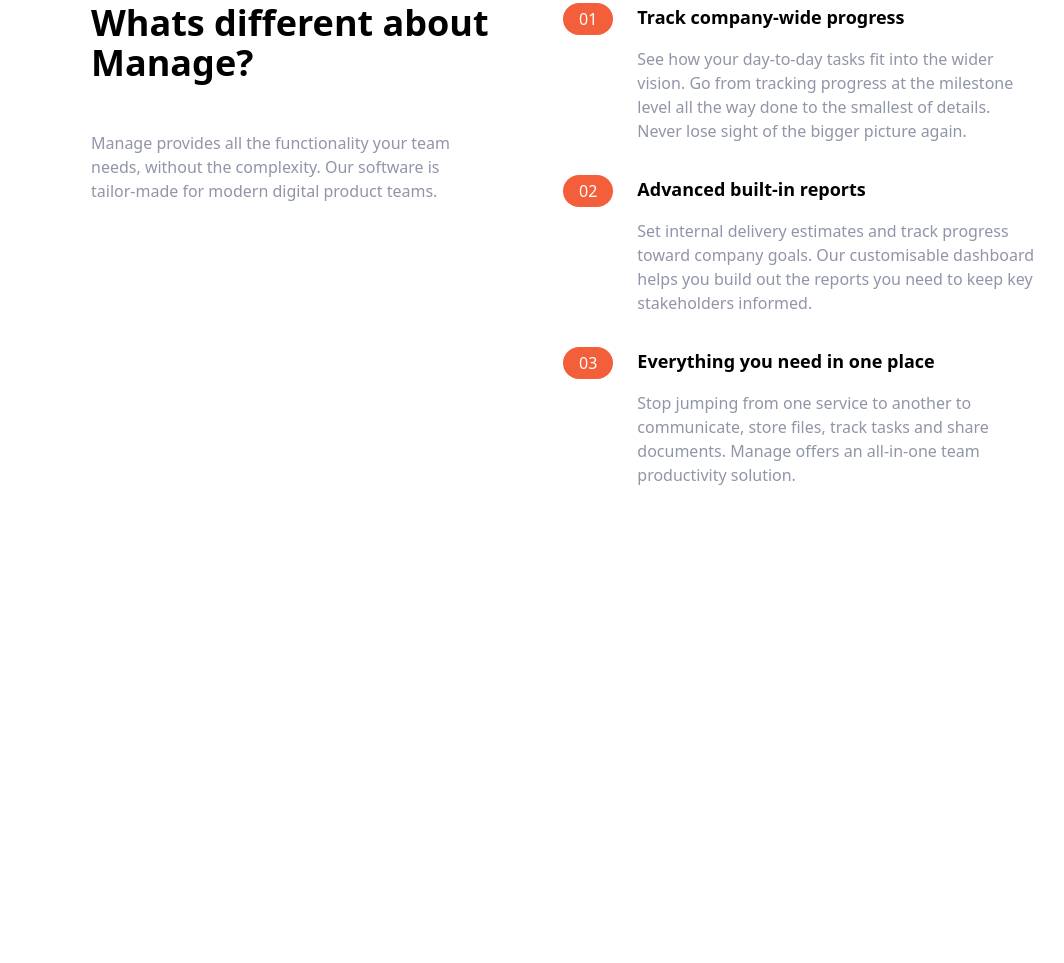
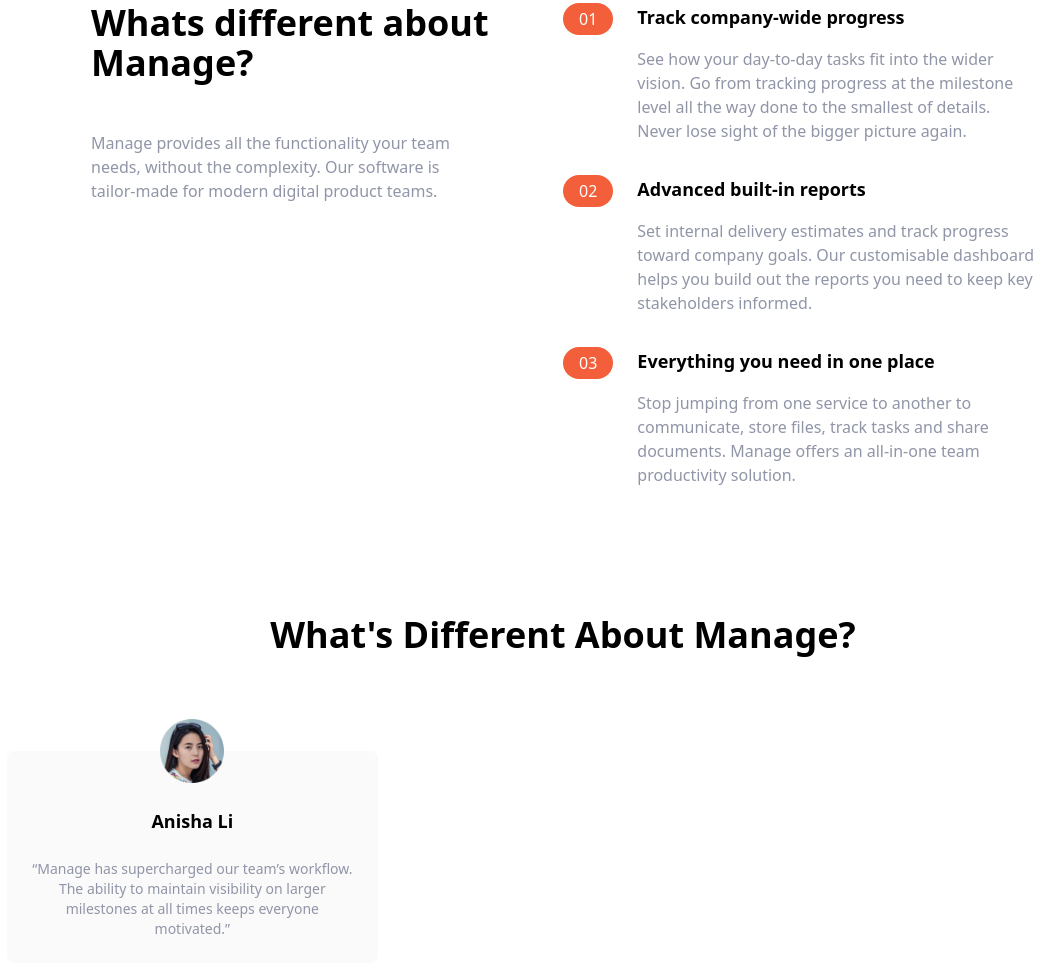
Before and after one commit to rajesh-mondal/manage-landing-tailwind, a website: page index.html in a window 1280 px wide. Shown: the part 653-1616 px from the top of the page, without its empty margins (77-1141 px from the left). Before the commit the page ends 1140 px from the top, so only its background shows below. Drawn offline with Linux system fonts and the light colour scheme.

Commit message:
working with testimonials section ♻️

```diff
--- a/index.html
+++ b/index.html
@@ -141,5 +141,28 @@
             </div>
         </div>
     </section>
+    <!-- Testimonials -->
+    <section id="testimonials">
+        <!-- Container to heading and testm blocks -->
+        <div class="max-w-6xl px-5 mx-auto mt-32 text-center">
+            <!-- Heading -->
+            <h2 class="text-4xl font-bold text-center">
+                What's Different About Manage?
+            </h2>
+            <!-- Testimonials Container -->
+            <div class="lex flex-col mt-24 md:flex-row md:space-x-6">
+                <!-- Testimonial 1 -->
+                <div class="flex flex-col items-center p-6 space-y-6 rounded-lg bg-veryLightGray md:w-1/3">
+                    <img src="img/avatar-anisha.png" class="w-16 -mt-14" alt="" />
+                    <h5 class="text-lg font-bold">Anisha Li</h5>
+                    <p class="text-sm text-darkGrayishBlue">
+                    “Manage has supercharged our team’s workflow. The ability to
+                    maintain visibility on larger milestones at all times keeps
+                    everyone motivated.”
+                    </p>
+                </div>
+            </div>
+        </div>
+    </section>
 </body>
 </html>
```
Also changed, not shown: css/main.css.
